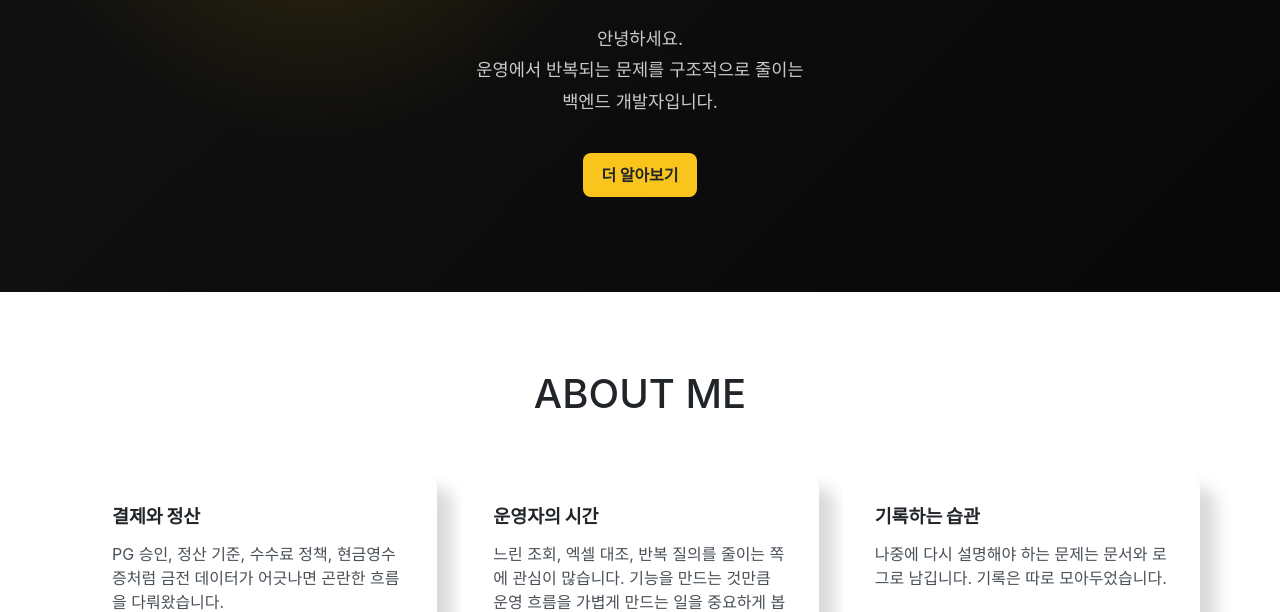
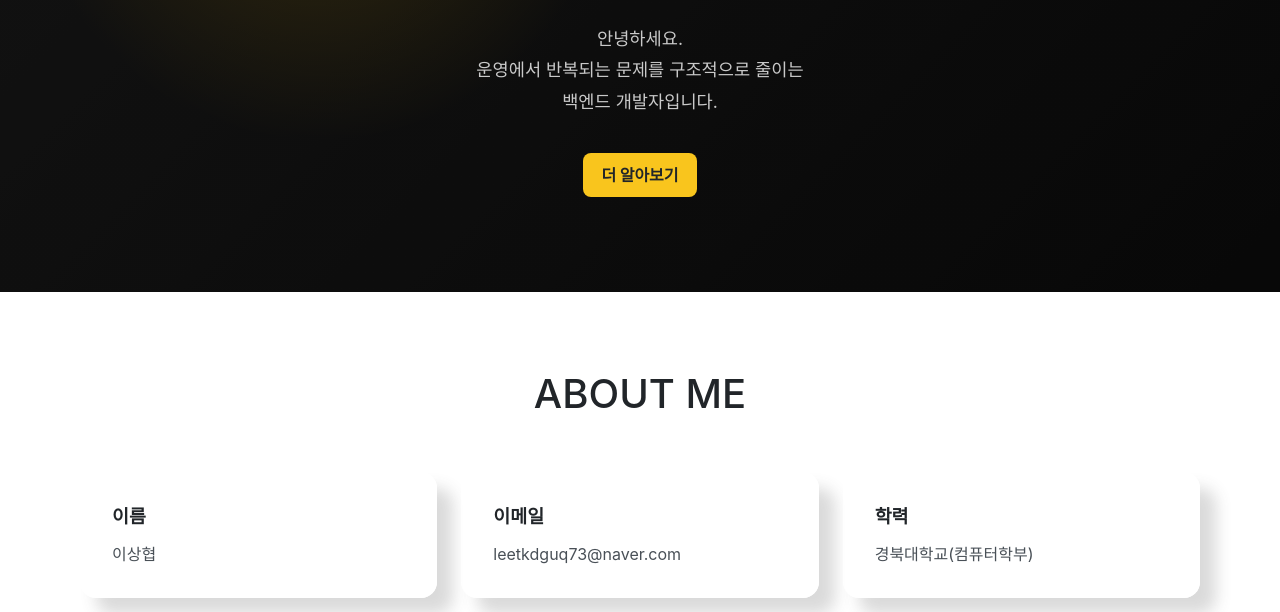
Before and after one commit to 723poil/723poil.github.io, a website: page index.html in a window 1280 px wide. Shown: the part 340-952 px from the top of the page. Drawn offline with Linux system fonts and the light colour scheme.

Commit message:
content: update about me profile details

```diff
--- a/index.html
+++ b/index.html
@@ -36,16 +36,16 @@
         <h2 class="section-title">ABOUT ME</h2>
         <div class="grid three site-shell">
           <article class="card compact">
-            <h3>결제와 정산</h3>
-            <p>PG 승인, 정산 기준, 수수료 정책, 현금영수증처럼 금전 데이터가 어긋나면 곤란한 흐름을 다뤄왔습니다.</p>
+            <h3>이름</h3>
+            <p>이상협</p>
           </article>
           <article class="card compact">
-            <h3>운영자의 시간</h3>
-            <p>느린 조회, 엑셀 대조, 반복 질의를 줄이는 쪽에 관심이 많습니다. 기능을 만드는 것만큼 운영 흐름을 가볍게 만드는 일을 중요하게 봅니다.</p>
+            <h3>이메일</h3>
+            <p><a href="mailto:leetkdguq73@naver.com">leetkdguq73@naver.com</a></p>
           </article>
           <article class="card compact">
-            <h3>기록하는 습관</h3>
-            <p>나중에 다시 설명해야 하는 문제는 문서와 로그로 남깁니다. 기록은 따로 모아두었습니다.</p>
+            <h3>학력</h3>
+            <p>경북대학교(컴퓨터학부)</p>
           </article>
         </div>
       </section>
```
Also changed, not shown: tests/routes.test.js (+11 -1 lines).
